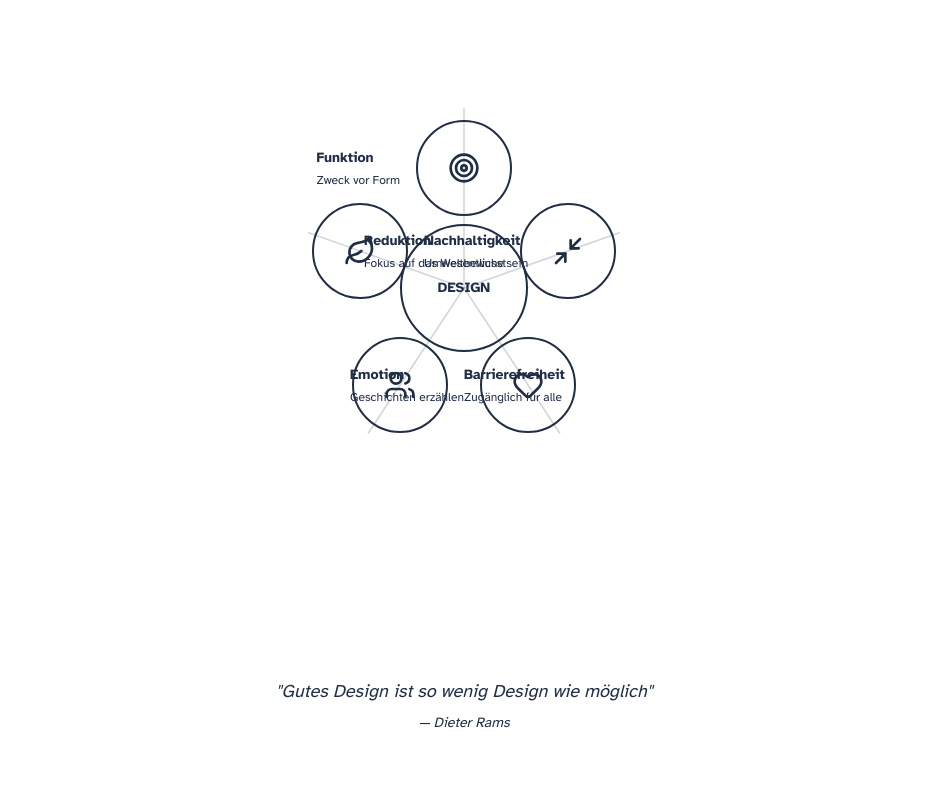
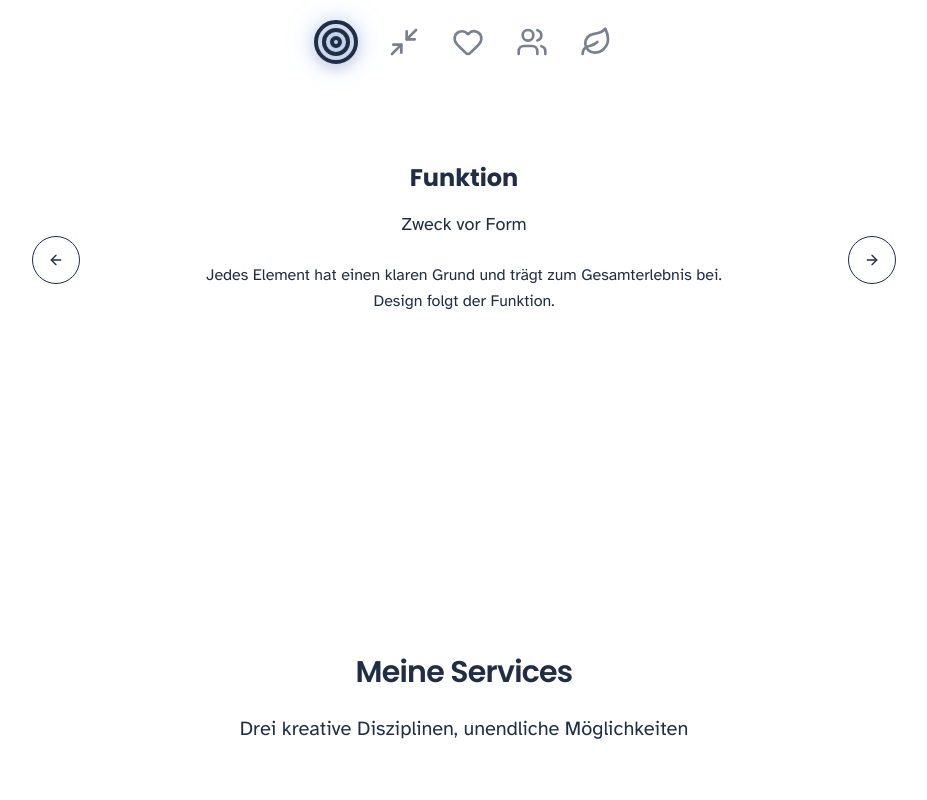
Before and after one commit to GHubertusWB/ghwb-studio-portfolio, a Next.js app: page / in a window 1280 px wide. Shown: the part 1060-1860 px from the top of the page, without its empty margins (176-1103 px from the left). Built offline with nearby package versions, Linux system fonts and the light colour scheme.

Commit message:
Fix navigation hover jumping issue
- Remove scale hover animations from desktop menu links
- Add transparent border to tertiary button variant to prevent layout shifts
- Maintain consistent button widths across hover states

```diff
--- a/src/app/design/components/UXUIPageDark.tsx
+++ b/src/app/design/components/UXUIPageDark.tsx
@@ -12,34 +12,6 @@ import { Button } from '@/components/ui/Button'
 export default function UXUIPageDark() {
   const [currentTime, setCurrentTime] = useState('')
   const [hoveredSkill, setHoveredSkill] = useState<number | null>(null)
-
-  // UX/UI Services Data - inspired by photography page structure
-  const services = [
-    {
-      id: 1,
-      title: "Website Design",
-      category: "Web Design",
-      description: "Moderne, benutzerfreundliche Websites die Ihre Marke zum Leben erwecken",
-      approach: "Responsive Design, Performance-Optimierung",
-      icon: Monitor
-    },
-    {
-      id: 2,
-      title: "Barrierefreiheits-Beratung",
-      category: "Accessibility",
-      description: "WCAG-konforme Lösungen für inklusive digitale Erfahrungen",
-      approach: "Audit, Testing, Implementation",
-      icon: Users
-    },
-    {
-      id: 3,
-      title: "Branding & Design Systems",
-      category: "Branding",
-      description: "Konsistente visuelle Identitäten und skalierbare Designsysteme",
-      approach: "Corporate Identity, Style Guides",
-      icon: Palette
-    }
-  ]
 
   const skills = [
     { icon: Monitor, title: 'Enterprise Interface-Systeme', description: 'Komplexe Softwarelösungen für Großunternehmen wie Infineon, Bundesdruckerei und Medizinische Dienste.' },
@@ -138,8 +110,8 @@ export default function UXUIPageDark() {
                 variant="secondary"
                 size="base"
                 onClick={() => {
-                  const services = document.getElementById('services-section');
-                  if (services) services.scrollIntoView({ behavior: 'smooth', block: 'start' })
+                  const skills = document.getElementById('skills-section');
+                  if (skills) skills.scrollIntoView({ behavior: 'smooth', block: 'start' })
                 }}
                 icon="left"
               iconElement={<Sparkles className="w-4 h-4" />}
@@ -160,54 +132,6 @@ export default function UXUIPageDark() {
           </motion.div>
         </div>
       </motion.section>
-
-      {/* SERVICES SECTION - SAME STYLE AS PHOTOGRAPHY PAGE */}
-      <section id="services-section" className="py-20 px-6 relative z-10">
-        <div className="max-w-7xl mx-auto">
-          <motion.div
-            initial={{ opacity: 0, y: 30 }}
-            whileInView={{ opacity: 1, y: 0 }}
-            transition={{ duration: 0.8 }}
-            viewport={{ once: true }}
-            className="text-center mb-16"
-          >
-            <h2 className="text-4xl font-semibold text-white leading-tight tracking-tight md:text-3xl mb-6">
-              Spezialisierte UX/UI Services
-            </h2>
-            <p className="text-lg text-white/70 max-w-2xl mx-auto">
-              Fokus auf benutzerfreundliche Designs, Barrierefreiheit und starke Markenidentitäten
-            </p>
-          </motion.div>
-
-          <div className="grid grid-cols-1 md:grid-cols-3 gap-8">
-            {services.map((service, index) => {
-              const Icon = service.icon
-              return (
-                <motion.div
-                  key={service.id}
-                  initial={{ opacity: 0, y: 50 }}
-                  whileInView={{ opacity: 1, y: 0 }}
-                  transition={{ duration: 0.8, delay: index * 0.1 }}
-                  viewport={{ once: true }}
-                  whileHover={{ y: -5 }}
-                  className="p-8 rounded-2xl border border-white/20 hover:border-cyan-400/40 transition-all duration-300"
-                  style={{
-                    background: 'rgba(255, 255, 255, 0.05)',
-                    backdropFilter: 'blur(10px)'
-                  }}
-                >
-                  <div className="inline-flex items-center justify-center w-12 h-12 rounded-full bg-cyan-400/20 mb-6">
-                    <Icon className="w-6 h-6 text-cyan-400" />
-                  </div>
-                  <h3 className="text-xl font-semibold mb-4 text-white">{service.title}</h3>
-                  <p className="text-white/70 leading-relaxed mb-4">{service.description}</p>
-                  <p className="text-cyan-400 text-sm font-mono">{service.approach}</p>
-                </motion.div>
-              )
-            })}
-          </div>
-        </div>
-      </section>
 
       {/* SKILLS SECTION - RESPONSIVE */}
       <section id="skills-section" className="relative z-10">
--- a/src/components/Navigation.tsx
+++ b/src/components/Navigation.tsx
@@ -69,10 +69,6 @@ const Navigation = () => {
             <div className="hidden md:flex items-center space-x-2">
               {menuItems.slice(1).map((item) => (
                 <Link key={item.href} href={item.href}>
-                  <motion.div
-                    whileHover={{ scale: 1.05 }}
-                    whileTap={{ scale: 0.95 }}
-                  >
                   <Button
                     variant="tertiary"
                     size="xs"
@@ -98,7 +94,6 @@ const Navigation = () => {
                       />
                     )}
                   </Button>
-                  </motion.div>
                 </Link>
               ))}
             </div>
--- a/src/components/Philosophy/index.tsx
+++ b/src/components/Philosophy/index.tsx
@@ -1,10 +1,16 @@
 'use client'
 
-import React from 'react'
-import { motion } from 'framer-motion'
-import { Target, Minimize2, Heart, Users, Leaf } from 'lucide-react'
+import React, { useState } from 'react'
+import { motion, AnimatePresence } from 'framer-motion'
+import { Target, Minimize2, Heart, Users, Leaf, ArrowLeft, ArrowRight } from 'lucide-react'
+import { Button } from '@/components/ui/Button'
 
 const Philosophy = () => {
+  const [activeIndex, setActiveIndex] = useState(0)
+
+  // Kreis-Radius für gleichmäßige Verteilung
+  const circleRadius = 200
+
   const principles = [
     {
       id: "function",
@@ -12,7 +18,10 @@ const Philosophy = () => {
       subtitle: "Zweck vor Form",
       description: "Jedes Element hat einen klaren Grund und trägt zum Gesamterlebnis bei. Design folgt der Funktion.",
       icon: Target,
-      position: { x: 0, y: -120 },
+      position: {
+        x: Math.cos(-Math.PI / 2) * circleRadius, // Oben (90°)
+        y: Math.sin(-Math.PI / 2) * circleRadius
+      },
       color: "from-blue-500 to-cyan-500"
     },
     {
@@ -21,7 +30,10 @@ const Philosophy = () => {
       subtitle: "Fokus auf das Wesentliche",
       description: "Komplexe Prozesse werden einfach und klar gestaltet, ohne Ablenkungen – immer mit Blick auf Fokus und Klarheit.",
       icon: Minimize2,
-      position: { x: 104, y: -37 },
+      position: {
+        x: Math.cos(-Math.PI / 2 + (2 * Math.PI / 5)) * circleRadius, // 72° weiter
+        y: Math.sin(-Math.PI / 2 + (2 * Math.PI / 5)) * circleRadius
+      },
       color: "from-purple-500 to-pink-500"
     },
     {
@@ -30,7 +42,10 @@ const Philosophy = () => {
       subtitle: "Geschichten erzählen",
       description: "Design verbindet sich auf emotionaler Ebene mit Nutzern und erzählt bedeutungsvolle Geschichten.",
       icon: Heart,
-      position: { x: 64, y: 97 },
+      position: {
+        x: Math.cos(-Math.PI / 2 + (4 * Math.PI / 5)) * circleRadius, // 144° weiter
+        y: Math.sin(-Math.PI / 2 + (4 * Math.PI / 5)) * circleRadius
+      },
       color: "from-red-500 to-orange-500"
     },
     {
@@ -39,7 +54,10 @@ const Philosophy = () => {
       subtitle: "Zugänglich für alle",
       description: "Inklusives Design ermöglicht es allen Menschen, digitale Erlebnisse vollständig zu nutzen und zu verstehen.",
       icon: Users,
-      position: { x: -64, y: 97 },
+      position: {
+        x: Math.cos(-Math.PI / 2 + (6 * Math.PI / 5)) * circleRadius, // 216° weiter
+        y: Math.sin(-Math.PI / 2 + (6 * Math.PI / 5)) * circleRadius
+      },
       color: "from-green-500 to-emerald-500"
     },
     {
@@ -48,10 +66,21 @@ const Philosophy = () => {
       subtitle: "Umweltbewusstsein",
       description: "In einer digitaleren Welt mit wachsendem Energieverbrauch spielt nachhaltige Gestaltung eine wichtige Rolle.",
       icon: Leaf,
-      position: { x: -104, y: -37 },
+      position: {
+        x: Math.cos(-Math.PI / 2 + (8 * Math.PI / 5)) * circleRadius, // 288° weiter
+        y: Math.sin(-Math.PI / 2 + (8 * Math.PI / 5)) * circleRadius
+      },
       color: "from-emerald-500 to-teal-500"
     }
   ]
+
+  const nextPrinciple = () => {
+    setActiveIndex((prev) => (prev + 1) % principles.length)
+  }
+
+  const prevPrinciple = () => {
+    setActiveIndex((prev) => (prev - 1 + principles.length) % principles.length)
+  }
 
   return (
     <section className="pt-20 pb-20 lg:pb-32 bg-muted/30">
@@ -73,47 +102,14 @@ const Philosophy = () => {
           </p>
         </motion.div>
 
-        {/* Central Infographic */}
-        <div className="relative flex items-center justify-center min-h-[600px] mb-16">
-
-          {/* Central Core */}
-          <motion.div
-            initial={{ opacity: 0, scale: 0.8 }}
-            whileInView={{ opacity: 1, scale: 1 }}
-            transition={{ duration: 1, delay: 0.2 }}
-            viewport={{ once: true }}
-            className="absolute z-10 w-32 h-32 rounded-full bg-background border-2 border-foreground flex items-center justify-center"
-          >
-            <span className="text-sm font-bold text-foreground">DESIGN</span>
-          </motion.div>
-
-          {/* Connecting Lines */}
-          <svg className="absolute inset-0 w-full h-full" viewBox="0 0 400 400">
-            {principles.map((principle, index) => (
-              <motion.line
-                key={`line-${principle.id}`}
-                x1="200"
-                y1="200"
-                x2={200 + principle.position.x}
-                y2={200 + principle.position.y}
-                stroke="currentColor"
-                strokeWidth="1"
-                className="text-foreground opacity-20"
-                initial={{ pathLength: 0 }}
-                whileInView={{ pathLength: 1 }}
-                transition={{ duration: 1, delay: 0.5 + index * 0.1 }}
-                viewport={{ once: true }}
-              />
-            ))}
-          </svg>
-
-          {/* Principle Nodes */}
+        {/* Icon Navigation - horizontale Reihe */}
+        <div className="flex justify-center items-center space-x-8 mb-16 h-16">
           {principles.map((principle, index) => {
             const Icon = principle.icon
-            const isLeftSide = principle.position.x < 0
+            const isActive = index === activeIndex
 
             return (
-              <motion.div
+              <motion.button
                 key={principle.id}
                 initial={{ opacity: 0, scale: 0 }}
                 whileInView={{ opacity: 1, scale: 1 }}
@@ -121,63 +117,135 @@ const Philosophy = () => {
                   type: "spring",
                   stiffness: 100,
                   damping: 20,
-                  delay: 0.8 + index * 0.1
+                  delay: 0.2 + index * 0.1
                 }}
                 viewport={{ once: true }}
-                className="absolute group cursor-pointer"
-                style={{
-                  left: `calc(50% + ${principle.position.x}px - 3rem)`,
-                  top: `calc(50% + ${principle.position.y}px - 3rem)`
-                }}
+                onClick={() => setActiveIndex(index)}
+                className="cursor-pointer flex items-center justify-center transition-all duration-300"
               >
-                {/* Node Circle */}
-                <div className="w-24 h-24 rounded-full bg-background border-2 border-foreground flex items-center justify-center group-hover:bg-muted/10 transition-colors">
-                  <Icon className="w-8 h-8 text-foreground" />
-                </div>
-
-                {/* Label positioned next to circle */}
-                <div className={`absolute top-1/2 transform -translate-y-1/2 ${
-                  isLeftSide ? 'left-full ml-4' : 'right-full mr-4'
-                } text-${isLeftSide ? 'left' : 'right'}`}>
-                  <h3 className="text-sm font-semibold text-foreground mb-1 whitespace-nowrap">
-                    {principle.title}
-                  </h3>
-                  <p className="text-xs text-muted-foreground whitespace-nowrap">
-                    {principle.subtitle}
-                  </p>
-                </div>
-
-                {/* Side Info Panel */}
-                <div className={`absolute top-1/2 transform -translate-y-1/2 ${
-                  isLeftSide ? 'left-full ml-8' : 'right-full mr-8'
-                } opacity-0 group-hover:opacity-100 transition-all duration-300 pointer-events-none`}>
-                  <div className="bg-background border border-foreground p-4 max-w-xs">
-                    <p className="text-sm text-foreground leading-relaxed">
-                      {principle.description}
-                    </p>
-                  </div>
-                </div>
-              </motion.div>
+                <motion.div
+                  animate={{
+                    scale: isActive ? 1.2 : 1,
+                    opacity: isActive ? 1 : 0.6
+                  }}
+                  transition={{ duration: 0.3 }}
+                  className={`flex items-center justify-center ${
+                    isActive ? 'drop-shadow-lg' : ''
+                  }`}
+                >
+                  <Icon className={`transition-all duration-300 ${
+                    isActive
+                      ? 'w-10 h-10 text-foreground drop-shadow-[0_0_10px_rgba(59,130,246,0.5)]'
+                      : 'w-8 h-8 text-muted-foreground hover:text-foreground'
+                  }`} />
+                </motion.div>
+              </motion.button>
             )
           })}
         </div>
 
-        {/* Bottom Quote */}
-        <motion.div
-          initial={{ opacity: 0 }}
-          whileInView={{ opacity: 1 }}
-          transition={{ duration: 1, delay: 1.5 }}
-          viewport={{ once: true }}
-          className="text-center"
-        >
-          <div className="w-12 h-px bg-border mx-auto mb-6" />
-          <blockquote className="text-lg italic text-muted-foreground">
-            "Gutes Design ist so wenig Design wie möglich"
-          </blockquote>
-          <cite className="block text-sm mt-2 text-muted-foreground/60">
-            — Dieter Rams
-          </cite>
-        </motion.div>
+        {/* Container für Details */}
+        <div className="max-w-4xl mx-auto">
+
+          {/* Active Principle Details */}
+          <div className="relative">
+            {/* Navigation Buttons - custom buttons - hidden on mobile */}
+            <button
+              onClick={prevPrinciple}
+              className="absolute left-4 top-1/2 -translate-y-1/2 z-20
+                         w-12 h-12 rounded-full
+                         bg-transparent border border-muted-foreground/20
+                         text-muted-foreground hover:border-foreground hover:text-foreground
+                         hover:bg-muted/50 hover:scale-105
+                         flex items-center justify-center
+                         transition-all duration-200
+                         hidden md:flex"
+            >
+              <ArrowLeft className="w-4 h-4" />
+            </button>
+
+            <button
+              onClick={nextPrinciple}
+              className="absolute right-4 top-1/2 -translate-y-1/2 z-20
+                         w-12 h-12 rounded-full
+                         bg-transparent border border-muted-foreground/20
+                         text-muted-foreground hover:border-foreground hover:text-foreground
+                         hover:bg-muted/50 hover:scale-105
+                         flex items-center justify-center
+                         transition-all duration-200
+                         hidden md:flex"
+            >
+              <ArrowRight className="w-4 h-4" />
+            </button>
+
+            <motion.div
+              key={activeIndex}
+              initial={{ opacity: 0, x: 50 }}
+              animate={{ opacity: 1, x: 0 }}
+              exit={{ opacity: 0, x: -50 }}
+              transition={{ duration: 0.4, ease: "easeOut" }}
+              className="text-center mb-16"
+            >
+              <div className="max-w-2xl mx-auto px-4 md:px-16 min-h-[200px] flex flex-col justify-center">
+                <h3 className="text-2xl font-bold text-foreground mb-4">
+                  {principles[activeIndex].title}
+                </h3>
+
+                <p className="text-lg text-muted-foreground mb-6">
+                  {principles[activeIndex].subtitle}
+                </p>
+                <p className="text-base text-foreground leading-relaxed">
+                  {principles[activeIndex].description}
+                </p>
+              </div>
+
+              {/* Mobile Navigation Buttons - visible only on mobile */}
+              <div className="flex justify-center space-x-4 mb-8 md:hidden">
+                <button
+                  onClick={prevPrinciple}
+                  className="w-12 h-12 rounded-full
+                             bg-transparent border border-muted-foreground/20
+                             text-muted-foreground hover:border-foreground hover:text-foreground
+                             hover:bg-muted/50 hover:scale-105
+                             flex items-center justify-center
+                             transition-all duration-200"
+                >
+                  <ArrowLeft className="w-4 h-4" />
+                </button>
+
+                <button
+                  onClick={nextPrinciple}
+                  className="w-12 h-12 rounded-full
+                             bg-transparent border border-muted-foreground/20
+                             text-muted-foreground hover:border-foreground hover:text-foreground
+                             hover:bg-muted/50 hover:scale-105
+                             flex items-center justify-center
+                             transition-all duration-200"
+                >
+                  <ArrowRight className="w-4 h-4" />
+                </button>
+              </div>
+
+              {/* Progress Indicator */}
+              <div className="flex justify-center mt-8 space-x-2">
+                {principles.map((_, index) => (
+                  <button
+                    key={index}
+                    onClick={() => setActiveIndex(index)}
+                    className={`w-3 h-3 rounded-full transition-colors ${
+                      index === activeIndex
+                        ? 'bg-foreground'
+                        : 'bg-muted-foreground/30 hover:bg-muted-foreground/50'
+                    }`}
+                  />
+                ))}
+              </div>
+            </motion.div>
+          </div>
+
+        </div>
+
+
 
       </div>
     </section>
```
Also changed, not shown: src/app/art/components/ArtPageDark.tsx (+11 -32 lines), src/app/art/components/ArtPageLight.tsx (+7 -24 lines), src/components/Footer.tsx (+3 -6 lines), src/components/MainLogo.jsx (+4 -4 lines), src/components/ui/Button.tsx (+4 -4 lines), public/icons/logo/logo-blue.svg, public/icons/logo/logo.svg. Lines whose indentation alone changed are shown as unchanged.
